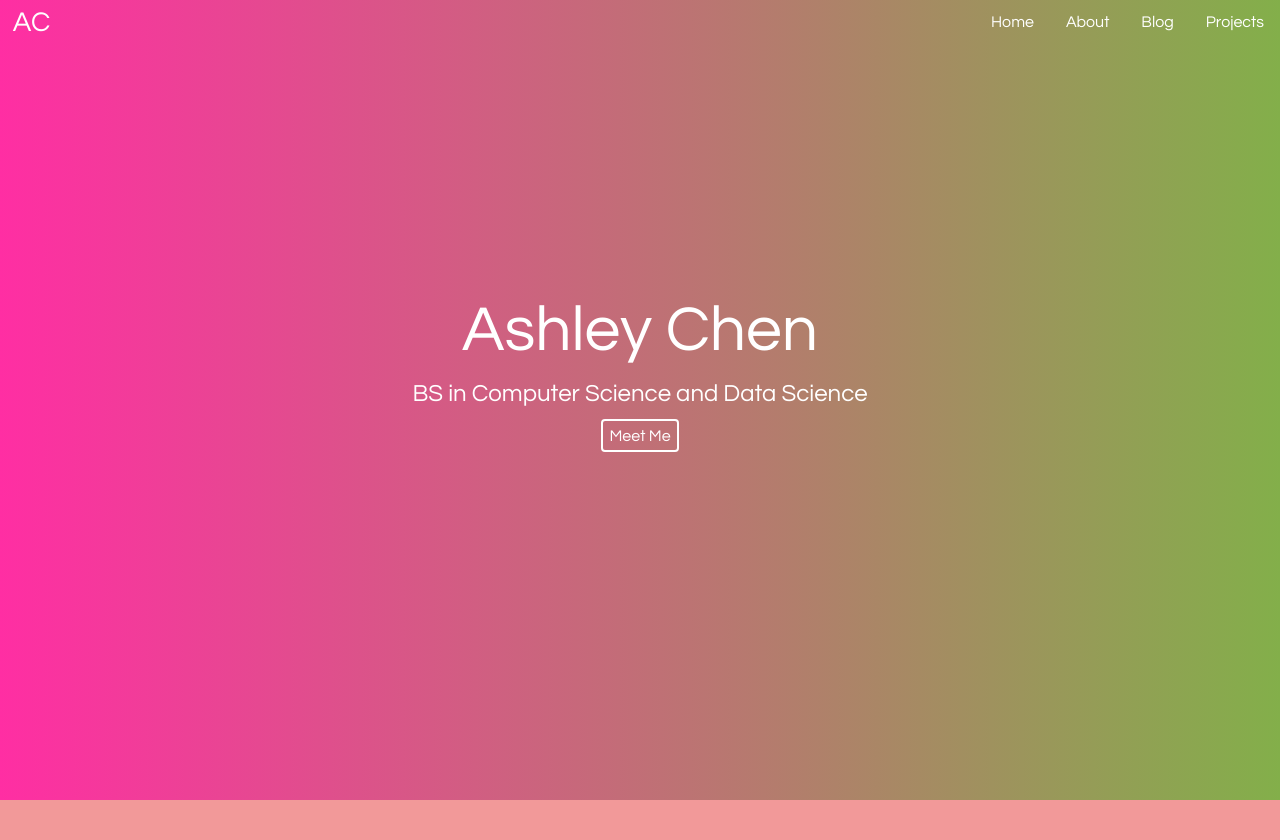
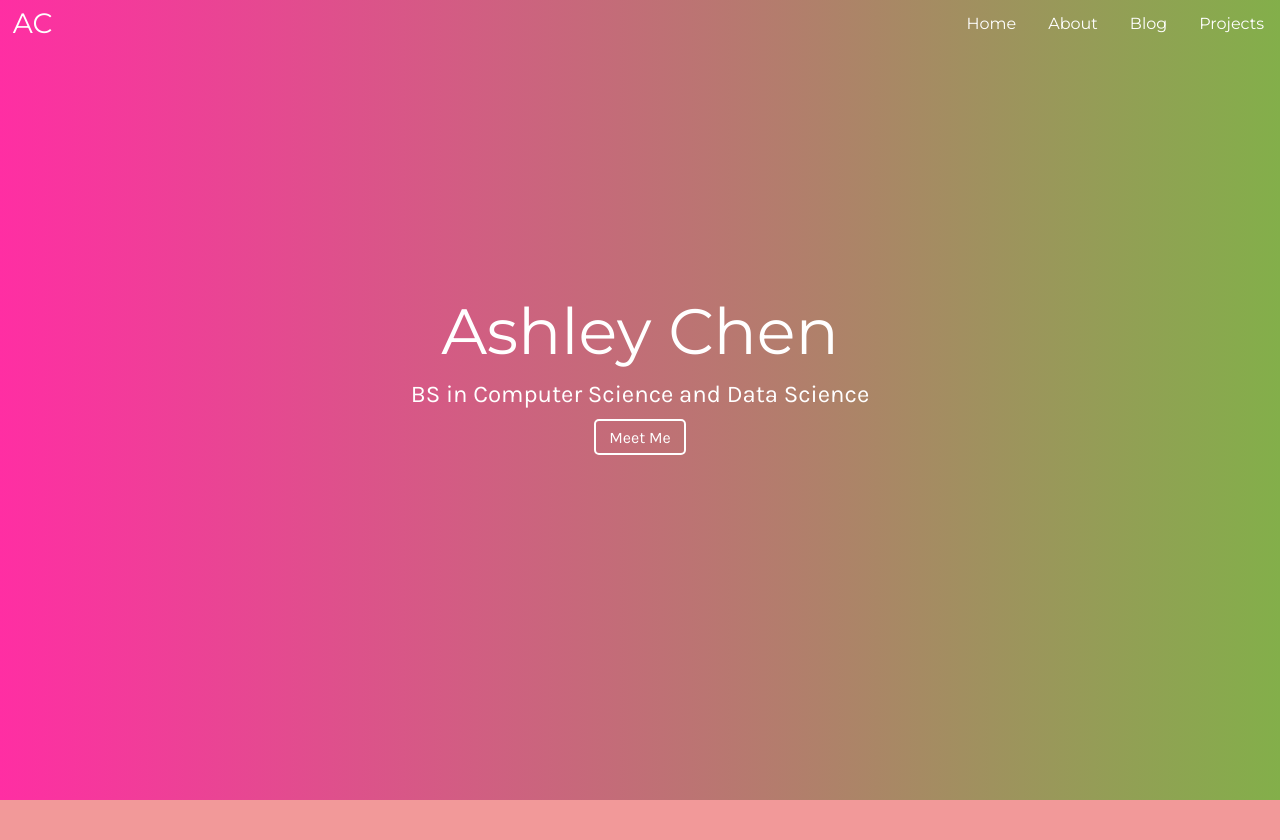
Before and after one commit to ashley/Personal-Website, a PHP site: page /html/index.html in a window 1280 px wide. Shown: the top 840 px of the page. Before the commit the page ends 800 px from the top, so only its background shows below. Run offline with PHP 8.4, Linux system fonts and the light colour scheme.

Commit message:
Switched to Karl

```diff
--- a/css/about.css
+++ b/css/about.css
@@ -9,7 +9,7 @@
     float: right;
     vertical-align: top;
     width: 60%;
-    font-family: Questrial;
+    font-family: 'Karla', sans-serif;
     font-style: normal;
     font-variant: normal;
     font-weight: 400;
--- a/css/nav.css
+++ b/css/nav.css
@@ -1,6 +1,6 @@
 ul {
     list-style-type: none;
-    font-family: Questrial;
+    font-family: Montserrat;
     font-style: normal;
     font-variant: normal;
     font-weight: 400;
@@ -48,9 +48,9 @@ body{
     float: left;
     width:45%;
     margin-left: 1%;
-    margin-top: 0.65%;
+    margin-top: 0.5%;
         /* AC: */
-    font-family: Questrial;
+    font-family: Montserrat;
     font-style: normal;
     font-variant: normal;
     font-weight: 400;
--- a/css/project-details.css
+++ b/css/project-details.css
@@ -1,5 +1,5 @@
 #text-container{
-    font-family: Questrial;
+    font-family: 'Karla', sans-serif;
     font-style: normal;
     font-variant: normal;
     font-weight: 400;
--- a/css/projects.css
+++ b/css/projects.css
@@ -1,5 +1,5 @@
 #parent{
-    font-family: Questrial;
+    font-family: 'Karla', sans-serif;
     font-style: normal;
     font-variant: normal;
     font-weight: 400;
@@ -56,7 +56,7 @@ a:link{
 }
 
 h1{
-    font-family: Questrial;
+    font-family: 'Karla', sans-serif;
     font-style: normal;
     font-variant: normal;
     font-weight: 400;
--- a/css/style.css
+++ b/css/style.css
@@ -1,14 +1,14 @@
 #nameDiv{
 	font-size: 400%;
-	font-family: Questrial;
-    font-style: normal;
-    font-variant: normal;
-    font-weight: 400;
+  font-family: Montserrat;
+  font-style: normal;
+  font-variant: normal;
+  font-weight: 500;
 	color: #FFFFFF;
 	line-height: 160%;
 }
 #caption{
-	font-family: Questrial;
+    font-family: 'Karla', sans-serif;
     font-style: normal;
     font-variant: normal;
     font-weight: 400;
@@ -45,14 +45,14 @@ button {
 	margin: 2% auto;
 	display: inline-block;
 	position: relative;
-	padding: 1% 1%;
+	padding: 1% 2%;
 	top: 0;
 	font-size: 100%;
-	font-family: Questrial;
-    font-style: normal;
-    font-variant: normal;
-    font-weight: 400;
-	border-radius: 4px;
+  font-family: 'Karla', sans-serif;
+  font-style: normal;
+  font-variant: normal;
+  font-weight: 400;
+	border-radius: 5px;
 	border: 2px solid white;
 	color: white;
 }
--- a/html/about.html
+++ b/html/about.html
@@ -1,7 +1,7 @@
 <html>
 	<head>
 		<script src="https://ajax.googleapis.com/ajax/libs/jquery/2.2.0/jquery.min.js"></script>
-		<link rel="stylesheet" type="text/css" href="//fonts.googleapis.com/css?family=Questrial" />
+		<link rel="stylesheet" type="text/css" href="//fonts.googleapis.com/css?family=Karla" />
 		<link rel="stylesheet" type="text/css" href="../css/blank.css">
 		<link rel="stylesheet" type="text/css" href="../css/about.css">
 		<script>
@@ -21,7 +21,7 @@
 				My legal name is Yu-Ann but you can call me Ashley :)
 				<br>
 				<br>
-				I'm currently an sophomore at <a href="www.simmonscollege.edu">Simmons College</a> studying computer science and data science. However, my passion and excitement exceeds beyond technology iteself.
+				I'm currently an sophomore at <a target="_blank" href="http://www.simmons.edu">Simmons College</a> studying computer science and data science. However, my passion and excitement exceeds beyond technology iteself.
 				<br>
 				<br>
 				I am devoted to utilizing technology and design to better our world. Challenges like improving STEM education, healthcare, and finding environmental sustainability are just three of the many real-world problems I am passionated on solving. When I'm not hacking, or taking photographs, I enjoy mentoring young girls in science.
--- a/html/index.html
+++ b/html/index.html
@@ -7,7 +7,8 @@
 		   });
 		</script>
 		<script src="../js/gradient.js"></script>
-		<link rel="stylesheet" type="text/css" href="//fonts.googleapis.com/css?family=Questrial" />
+		<link rel="stylesheet" type="text/css" href="//fonts.googleapis.com/css?family=Karla" />
+		<link rel="stylesheet" type="text/css" href="//fonts.googleapis.com/css?family=Montserrat" />
 		<link rel="stylesheet" type="text/css" href="../css/style.css">
 	</head>
 	<body>
--- a/html/nav.html
+++ b/html/nav.html
@@ -2,7 +2,7 @@
 	<head>
 		<link rel="stylesheet" type="text/css" href="../css/nav.css">
 		<script src="../js/gradient.js"></script>
-		<link rel="stylesheet" type="text/css" href="//fonts.googleapis.com/css?family=Questrial" />
+		<link rel="stylesheet" type="text/css" href="//fonts.googleapis.com/css?family=Montserrat" />
 	</head>
 	<body>
 		<div id="gradient">
--- a/html/project-1.html
+++ b/html/project-1.html
@@ -3,6 +3,8 @@
 		<script src="https://ajax.googleapis.com/ajax/libs/jquery/2.2.0/jquery.min.js"></script>
 		<link rel="stylesheet" type="text/css" href="../css/blank.css">
 		<link rel="stylesheet" type="text/css" href="../css/project-details.css">
+		<link rel="stylesheet" type="text/css" href="//fonts.googleapis.com/css?family=Karla" />
+
 		<script>
 		   $(function(){
 		    $("#navDiv").load("nav.html");
--- a/html/project-2.html
+++ b/html/project-2.html
@@ -3,6 +3,7 @@
 		<script src="https://ajax.googleapis.com/ajax/libs/jquery/2.2.0/jquery.min.js"></script>
 		<link rel="stylesheet" type="text/css" href="../css/blank.css">
 		<link rel="stylesheet" type="text/css" href="../css/project-details.css">
+		<link rel="stylesheet" type="text/css" href="//fonts.googleapis.com/css?family=Karla" />
 		<script>
 		   $(function(){
 		    $("#navDiv").load("nav.html");
--- a/html/project-3.html
+++ b/html/project-3.html
@@ -3,6 +3,7 @@
 		<script src="https://ajax.googleapis.com/ajax/libs/jquery/2.2.0/jquery.min.js"></script>
 		<link rel="stylesheet" type="text/css" href="../css/blank.css">
 		<link rel="stylesheet" type="text/css" href="../css/project-details.css">
+		<link rel="stylesheet" type="text/css" href="//fonts.googleapis.com/css?family=Karla" />
 		<script>
 		   $(function(){
 		    $("#navDiv").load("nav.html");
--- a/html/project-4.html
+++ b/html/project-4.html
@@ -3,6 +3,7 @@
 		<script src="https://ajax.googleapis.com/ajax/libs/jquery/2.2.0/jquery.min.js"></script>
 		<link rel="stylesheet" type="text/css" href="../css/blank.css">
 		<link rel="stylesheet" type="text/css" href="../css/project-details.css">
+		<link rel="stylesheet" type="text/css" href="//fonts.googleapis.com/css?family=Karla" />
 		<script>
 		   $(function(){
 		    $("#navDiv").load("nav.html");
--- a/html/projects.html
+++ b/html/projects.html
@@ -1,7 +1,7 @@
 <html>
 	<head>
 		<script src="https://ajax.googleapis.com/ajax/libs/jquery/2.2.0/jquery.min.js"></script>
-		<link rel="stylesheet" type="text/css" href="//fonts.googleapis.com/css?family=Questrial" />
+		<link rel="stylesheet" type="text/css" href="//fonts.googleapis.com/css?family=Karla" />
 		<link rel="stylesheet" type="text/css" href="../css/blank.css">
 		<link rel="stylesheet" type="text/css" href="../css/projects.css">
 		<script src="../js/project.js"></script>
@@ -33,7 +33,6 @@
 						&nbsp;&nbsp; Bike management web app for Olin College</p>
 					</div>
 				</a>
-				<br>
 			</div>
 			<div class="box engineering social" id="project-text">
 				<a target="_blank" href="project-2.html">
@@ -53,7 +52,6 @@
 						&nbsp;&nbsp; Analyzing college sentiment via tweets</p>
 					</div>
 				</a>
-				<br>
 			</div>
 			<div class="box engineering" id="project-text">
 				<a target="_blank" href="project-4.html">
@@ -63,7 +61,6 @@
 						&nbsp;&nbsp; Adventure Game with Shark enthusiasts</p>
 					</div>
 				</a>
-				<br>
 			</div>
 			<!--Find project
 			<div class="box engineering" id="project-text">
```
Also changed, not shown: images/headshot-long.jpg (added).
